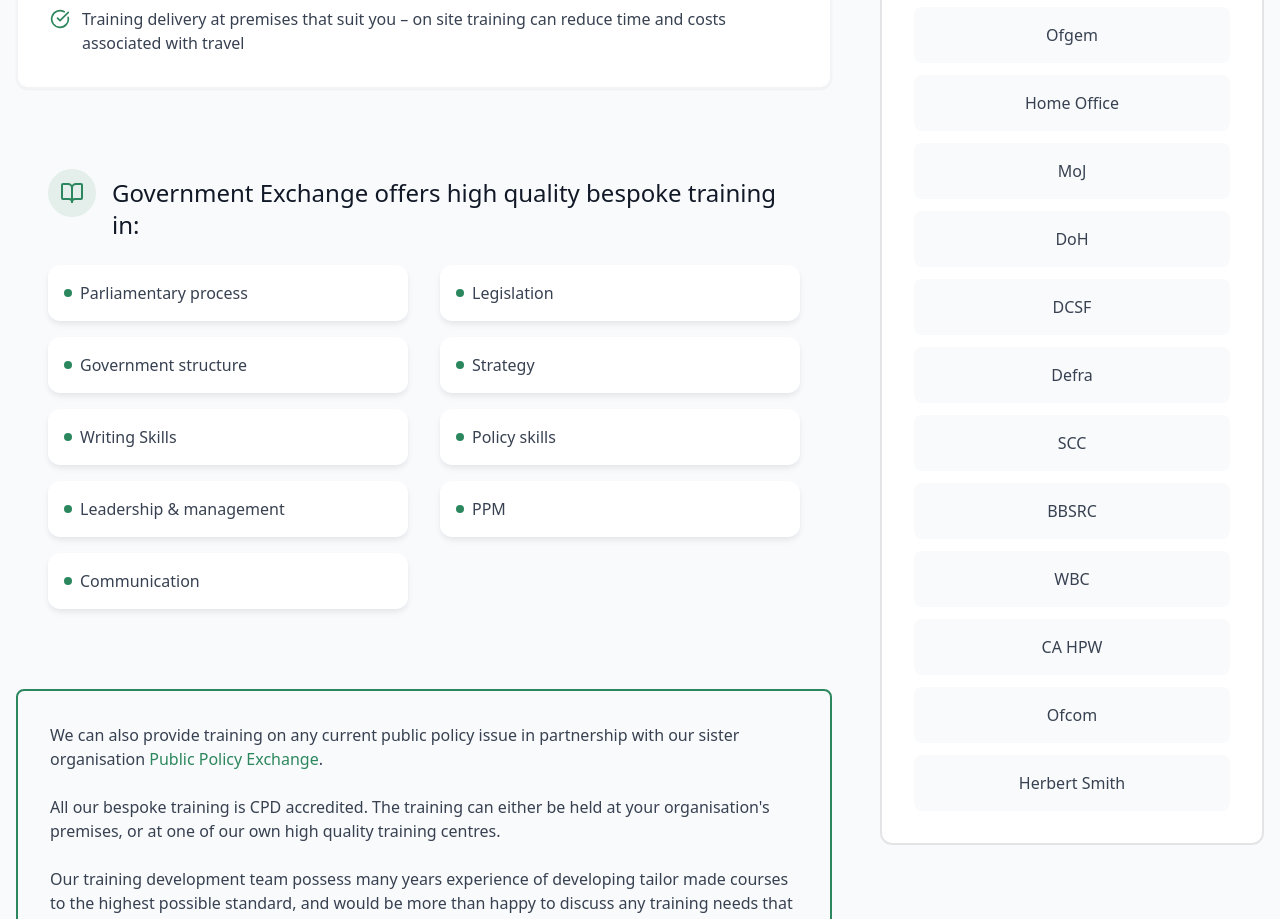
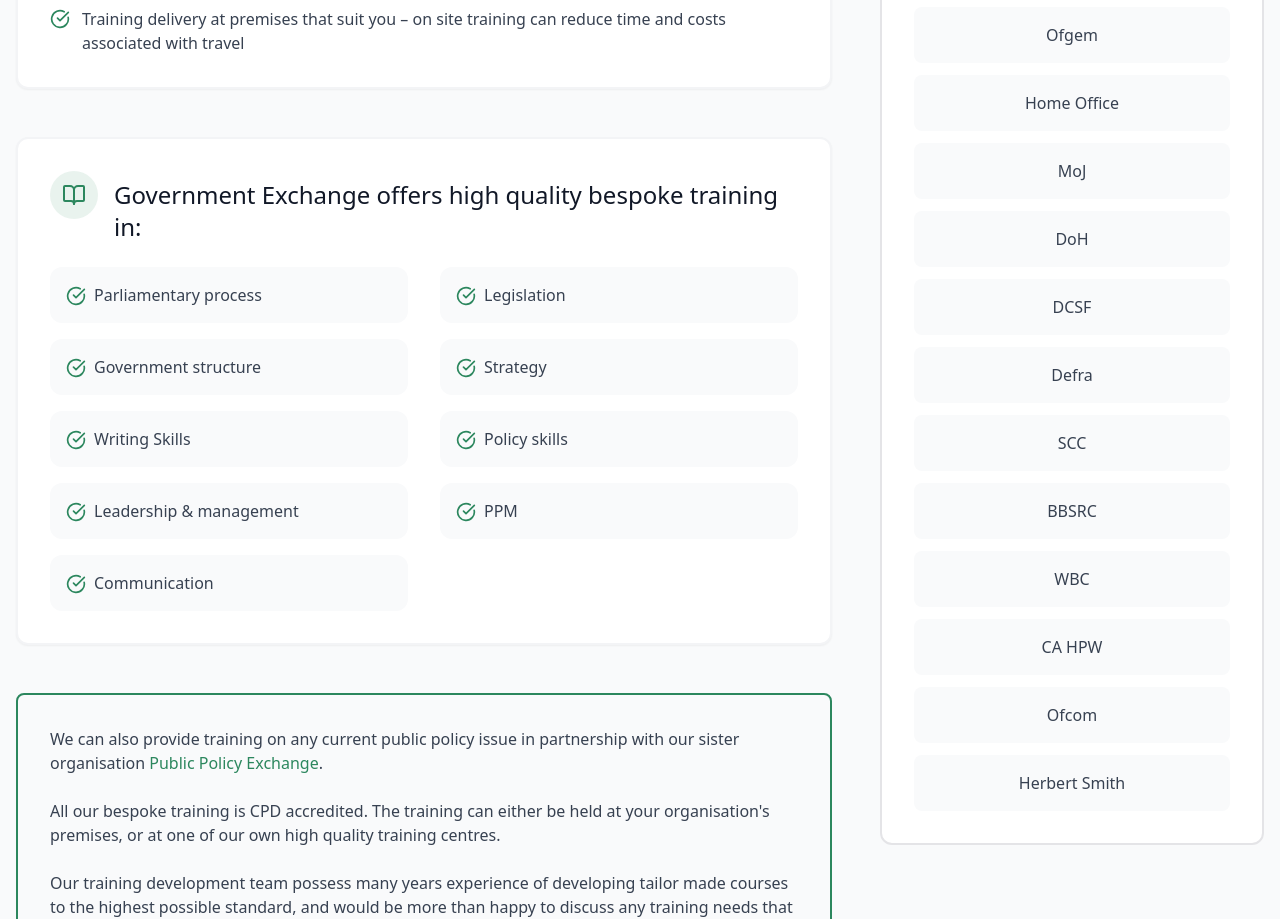
Before and after one commit to digitalconceptsmu/government-exchange-website, a Nuxt app: page /bespoke in a window 1280 px wide. Shown: the part 1160-2079 px from the top of the page. Built offline with nearby package versions, Linux system fonts and the light colour scheme.

Commit message:
feat(bespoke): update layout

```diff
--- a/components/Bespoke/Bespoke.vue
+++ b/components/Bespoke/Bespoke.vue
@@ -102,7 +102,7 @@
             </ul>
           </div>
 
-          <div class="mt-12 rounded-lg p-8">
+          <div class="mt-12 p-8 bg-white shadow-sm border-gray-100 border-2 rounded-xl">
             <div class="flex items-start gap-4 mb-6">
               <div
                 class="w-12 h-12 bg-primary/10 rounded-full flex items-center justify-center flex-shrink-0"
@@ -117,16 +117,20 @@
             <div class="grid md:grid-cols-2 gap-x-8 gap-y-4">
               <template v-for="(area, index) in trainingAreas" :key="index">
                 <div
-                  class="flex items-center gap-2 bg-white shadow-md shadow-gray-200 rounded-xl p-4"
+                  class="flex items-center gap-2 rounded-xl p-4 bg-gray-50"
                 >
-                  <div class="w-2 h-2 rounded-full bg-primary"></div>
+                  <CheckCircle
+                    class="w-5 h-5 text-primary flex-shrink-0 mt-0.5"
+                  />
                   <span class="text-gray-700">{{ area.column1 }}</span>
                 </div>
                 <div
                   v-if="area.column2"
-                  class="flex items-center gap-2 bg-white shadow-md shadow-gray-200 rounded-xl p-4"
+                  class="flex items-center gap-2 rounded-xl p-4 bg-gray-50"
                 >
-                  <div class="w-2 h-2 rounded-full bg-primary"></div>
+                  <CheckCircle
+                    class="w-5 h-5 text-primary flex-shrink-0 mt-0.5"
+                  />
                   <span class="text-gray-700">{{ area.column2 }}</span>
                 </div>
               </template>
```
